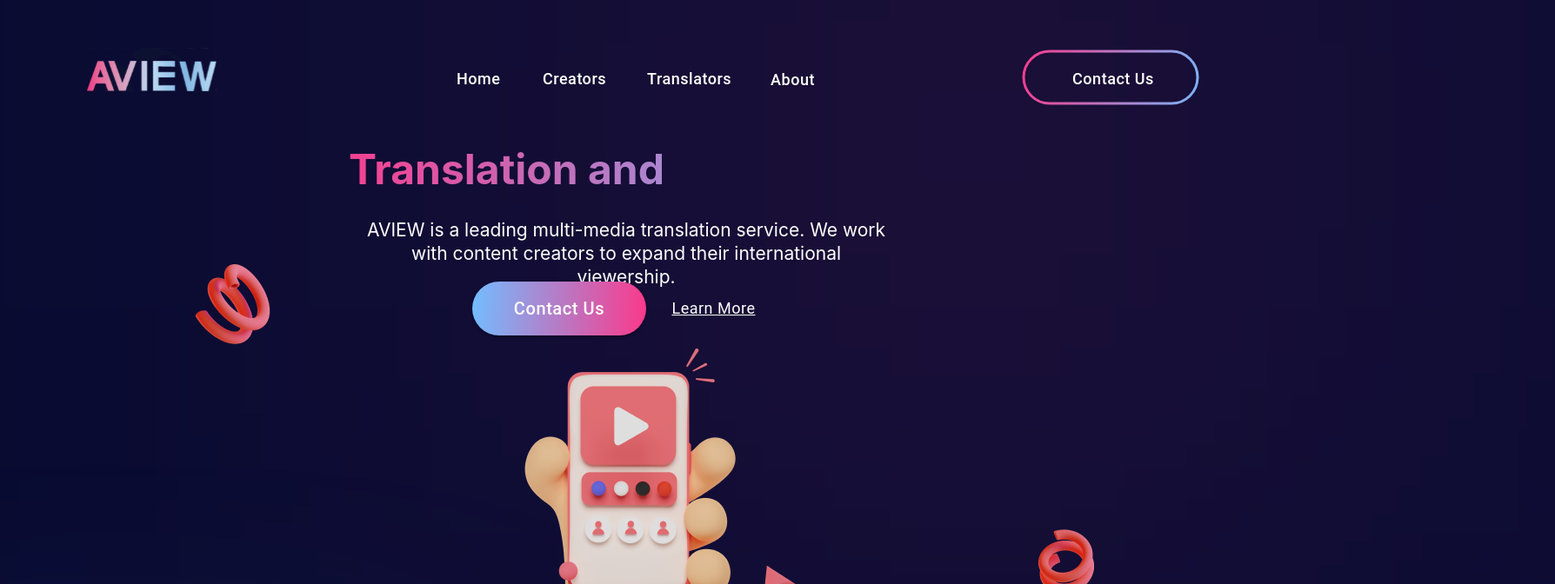
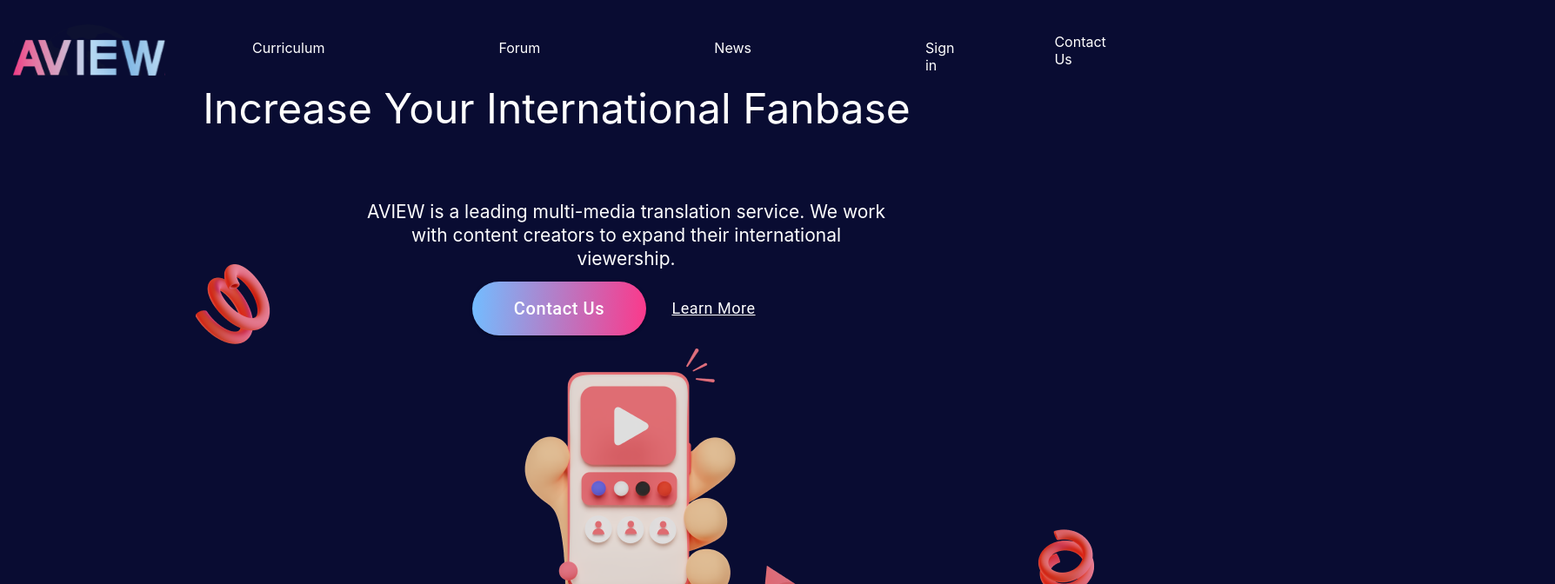
Before and after one commit to Aview-International/webdev, a React (Create React App) app in the folder aview-app/: page / in a window 1280 px wide. Shown: the top 672 px of the page at 87% size, 1788 px wide, since content can reach past the window. Built offline with nearby package versions, Linux system fonts and the light colour scheme.

Commit message:
styled menubar with flexbox

```diff
--- a/aview-app/src/Components/MenuBar.js
+++ b/aview-app/src/Components/MenuBar.js
@@ -32,90 +32,21 @@
 
 
     return(
-        <menuBar class = 'bar'>
-            <header className='logo'> <img src={Logo} className="Landing-logo" alt="logo" ></img></header>
-            <header className='homeBut'>
-                <Button href="#text-buttons" style={{
-
-                    // fontFamily: 'Overpass',
-                    // fontStyle: 'normal',
-                    fontWeight: 500,
-                    fontSize: '18px',
-                    lineHeight: '30px',
-                    textTransform: 'none',
-                    color: '#FFFFFF'
-
-                 }}onClick={homeRoute} disableRipple>
-                    Home
-                </Button>
-            </header>
-            <header className='creatorBut'>
-                <Button href="#text-buttons" style={{
-
-                    // fontFamily: 'Overpass',
-                    // fontStyle: 'normal',
-                    fontWeight: 500,
-                    fontSize: '18px',
-                    lineHeight: '30px',
-                    textTransform: 'none',
-                    color: '#FFFFFF'
-
-                 }} onClick={creatorsRoute} disableRipple>
-                    Creators
-                </Button>
-            </header>
-            <header className='translatorBut'>
-                <Button href="#text-buttons" style={{
-
-                    // fontFamily: 'Overpass',
-                    // fontStyle: 'normal',
-                    fontWeight: 500,
-                    fontSize: '18px',
-                    lineHeight: '30px',
-                    textTransform: 'none',
-                    color: '#FFFFFF'
-
-                 }} onClick={translatorsRoute} disableRipple>
-                    Translators
-                </Button>
-            </header>
-            <header className='aboutBut'>
-                <Button variant = 'text' style={{
-
-                    // fontFamily: 'Overpass',
-                    // fontStyle: 'normal',
-
-                    fontWeight: 500,
-                    fontSize: '18px',
-                    lineHeight: '22px',
-                    textTransform: 'none',
-                    color: '#FFFFFF'
-
-                 }} onClick={aboutRoute}>
-                    About
-                </Button>
-            </header>
-            {/* <header className="contactRect"></header> */}
-            <header className='contactRect'> <img src={box} className="box1" alt="contactRect" ></img></header>
-
-            <header className='contactBut'>
-                <Button variant = "text" href="#text-buttons" sx={{
-                    width: '200px',
-                    fontWeight: 500,
-                    fontSize: '18px',
-                    lineHeight: '30px',
-                    color: '#ffffff',
-                    textTransform: 'none'
-
-                 }}onClick={()=>{window.location.reload(false);}}disableRipple disableFocusRipple>
-                    Contact Us
-                </Button>
-            </header>
-
-        </menuBar>
-
-
-    );
-}
+        <nav class="navbar">
+            <a class="logo"><img src={Logo} alt="freeCodeCamp logo"/></a>
+            <div class="link-container">
+                <ul class="nav-links">
+                    <li class="nav-item"><a href="#">Curriculum</a></li>
+                    <li class="nav-item"><a href="#">Forum</a></li>
+                    <li class="nav-item"><a href="#">News</a></li>
+                    <li class="nav-item"><a href="#">Sign in</a></li>
+                </ul>
+            </div>
+            <ul class="contact-us">
+                <li><a>Contact Us</a></li>
+            </ul>
+  </nav>
+    )
+};
 
 export default MenuBar;
--- a/aview-app/src/Components/TopText.js
+++ b/aview-app/src/Components/TopText.js
@@ -5,7 +5,7 @@
 function TopText(){
     return(
         <topText class = 'topText'>
-            <header className="headLine">Translation and Transcribing </header>
+            <div className="headLine">Increase Your International Fanbase </div>
             <p className="description">
             AVIEW is a leading multi-media translation service. We work with content creators to expand their international viewership.
             </p>
--- a/aview-app/src/Pages/Landing.js
+++ b/aview-app/src/Pages/Landing.js
@@ -15,7 +15,7 @@
 function Landing(){
     return(
         <div>
-            <Background></Background>
+            {/* <Background></Background> */}
             <MenuBar/>
             <Graphics/>
             <StatsBox/>
--- a/aview-app/src/Styles/MenuBar.css
+++ b/aview-app/src/Styles/MenuBar.css
@@ -1,51 +1,73 @@
-.homeBut{
-    position: absolute;
-    width: 49px;
-    height: 23px;
-    left: 517px;
-    top: 70px;
+html {
+    box-sizing: border-box;
+  }
 
+  *, *::before, *::after {
+    box-sizing: inherit;
+    margin: 0;
+    padding: 0;
+  }
 
-}
+  body {
+    font-family: -apple-system, BlinkMacSystemFont, 'Segoe UI', Roboto, Oxygen, Ubuntu, Cantarell, 'Open Sans', 'Helvetica Neue', sans-serif;
+  }
 
-.creatorBut{
-    position: absolute;
-    width: 70px;
-    height: 23px;
-    left: 616px;
-    top: 70px;
+  nav {
+    width: 100%;
+    padding-left: 15px;
+    padding-right: 20px;
+    margin-top: 20px;
+    display: flex;
+    justify-content: space-between;
+    align-items: center;
+  }
 
-}
-.translatorBut{
-    position: absolute;
-    width: 92px;
-    height: 23px;
-    left: 736px;
-    top: 70px;
+  .nav-links {
+    list-style: none;
+    display: flex;
+    padding-top: 15px;
+  }
 
-}
+  .nav-item a {
+    display: inline-block;
+    padding: 10px 100px;
+    text-decoration: none;
+    color: white;
+  }
 
-.aboutBut{
-    position: absolute;
-    width: 51px;
-    height: 23px;
-    left: 878px;
-    top: 75px;
-}
-.contactBut{
-    position: absolute;
-    width: 90px;
-    height: 23px;
-    left: 1180px;
-    top: 70px;
+  .nav-item:hover {
+    background-color: white;
+  }
 
+  .nav-item:hover a {
+    color: darkgreen;
+  }
 
-}
-.contactRect{
-    position: absolute;
-    width: 165px;
-    height: 50px;
-    left: 1175px;
-    top: 57px;
+  .logo {
+    display: inline-block;
+  }
 
-}
+  .logo img {
+    width: 175px;
+    vertical-align: middle;
+  }
+
+  .contact-us {
+    list-style: none;
+    display: flex;
+  }
+
+  .contact-us a {
+    display: inline-block;
+    padding: 10px 15px;
+    text-decoration: none;
+    color: white;
+  }
+
+  .contact-us:hover {
+    background-color: white;
+  }
+
+  .contact-us:hover a {
+    color: darkgreen;
+  }
--- a/aview-app/src/Styles/TopText.css
+++ b/aview-app/src/Styles/TopText.css
@@ -1,30 +1,9 @@
 .headLine{
     /* Translation and Transcribing */
-
-/* Translation and Transcribing */
-
-
-
-    position: absolute;
-    width: 639px;
-    height: 61px;
-    left: 401px;
-    top: 164px;
-
-    padding:0;
-
-    font-weight: 700;
-    font-size: 48px;
-    line-height: 61px;
-
-    /* identical to box height */
-
-    background: linear-gradient(93.01deg, #FE3688 -8.07%, #73BCFF 99.26%);
-    -webkit-background-clip: text;
-    -webkit-text-fill-color: transparent;
-    background-clip: text;
-    /* text-fill-color: transparent; */
-
+display: flex;
+justify-content: center;
+font-size: 48px;
+color:#FFFFFF;
 
 }
 
```
